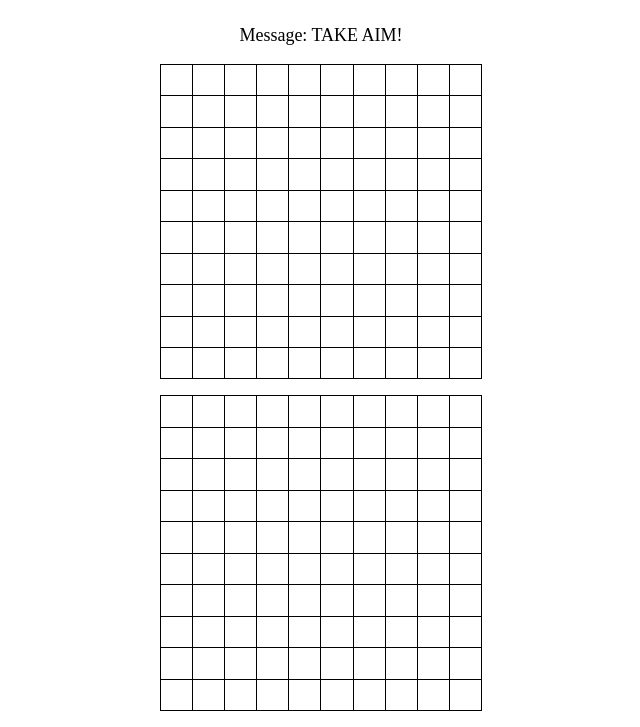
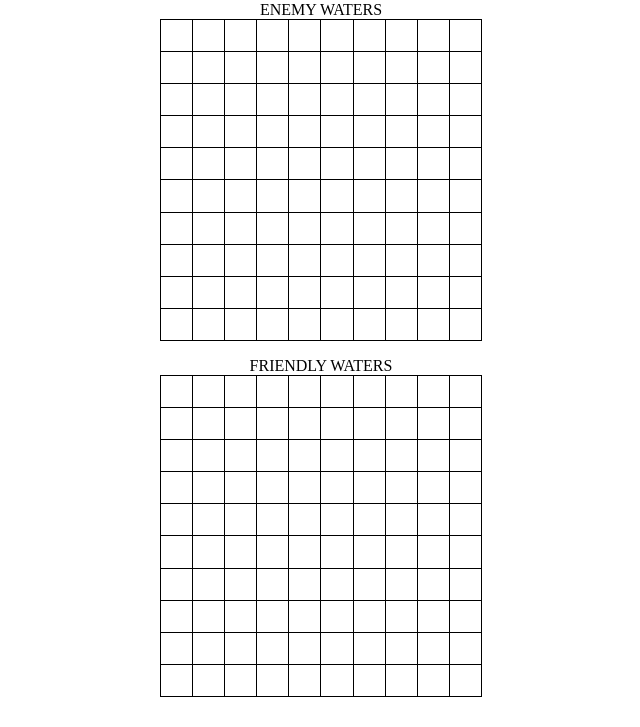
Before and after one commit to natevoyages/battleship, a website built with webpack: page dist/index.html in a window 1280 px wide. Shown: the part 73-800 px from the top of the page, without its empty margins (319-959 px from the left). Built offline with nearby package versions, Linux system fonts and the light colour scheme.

Commit message:
Label maps

```diff
--- a/src/index.js
+++ b/src/index.js
@@ -5,17 +5,18 @@ const playerOne = player();
 let winner = false;
 createMap('map-enemy', 'enemy');
 createMap('map-user', 'player');
-playerOne.board.placeShip(5,'[0,5]', true, 'destoyer');
-playerOne.board.placeShip(5,'[1,5]', true, 'destoyer');
-playerOne.board.placeShip(5,'[2,5]', true, 'destoyer');
-playerOne.board.placeShip(5,'[3,5]', true, 'destoyer');
+playerOne.board.placeShip(5,'[0,5]', true, 'carrier');
+playerOne.board.placeShip(4,'[1,5]', true, 'battleship');
+playerOne.board.placeShip(3,'[2,5]', true, 'destoyer');
+playerOne.board.placeShip(3,'[3,5]', true, 'subamarine');
+playerOne.board.placeShip(2,'[7,5]', true, 'patrol boat');
 
 
-computer.board.placeShip(5,'[0,5]', true, 'steve');
-computer.board.placeShip(5,'[1,5]', true, 'joe');
-computer.board.placeShip(5,'[2,5]', true, 'naur');
-computer.board.placeShip(5,'[3,5]', true, 'hmm');
-computer.board.placeShip(5,'[4,5]', true, 'destoyer');
+computer.board.placeShip(5,'[0,5]', true, 'carrier');
+computer.board.placeShip(4,'[1,5]', true, 'battleship');
+computer.board.placeShip(3,'[2,5]', true, 'destoyer');
+computer.board.placeShip(3,'[3,5]', true, 'subamarine');
+computer.board.placeShip(2,'[4,5]', true, 'patrol boat');
 
 const observer = new MutationObserver(()=> {
     let computerAttack = computer.computerAI;
```
Also changed, not shown: dist/index.html, dist/main.js, dist/style.css.
